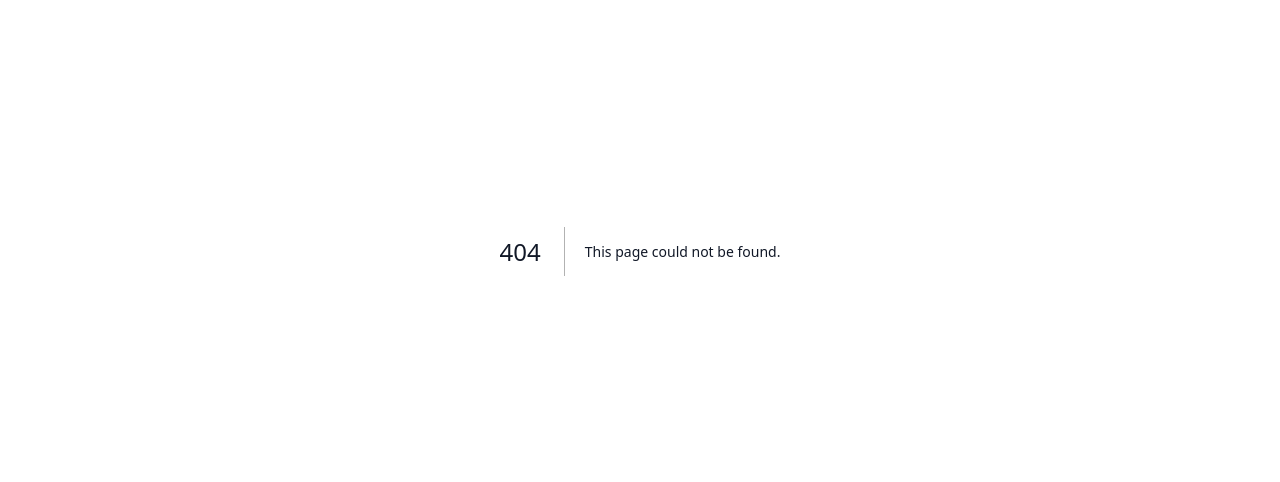
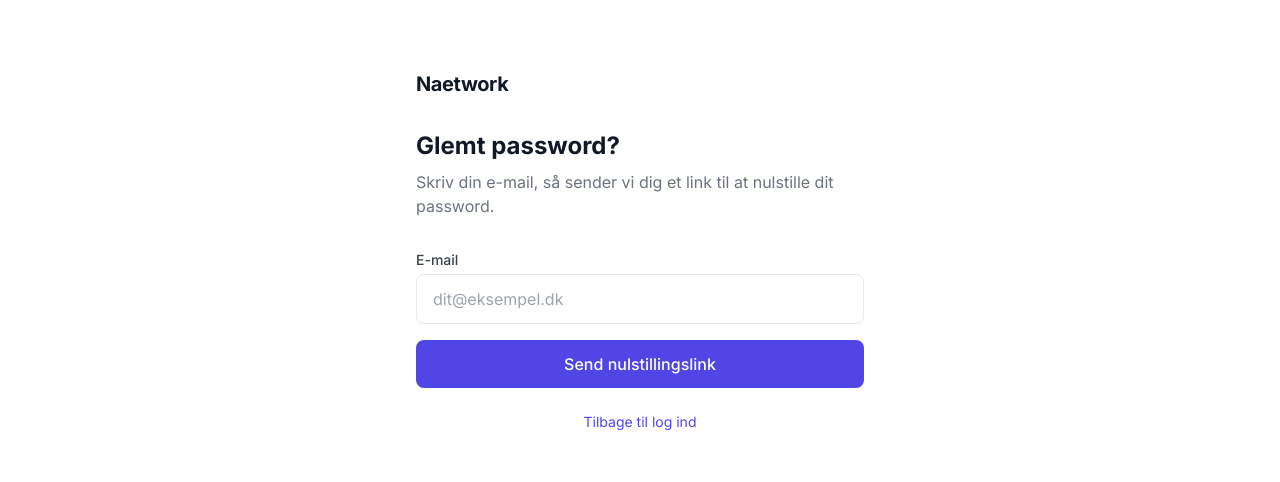
Before and after one commit to mikkelstreet-png/Naetwork, a Next.js app: page /forgot-password in a window 1280 px wide. Before the commit this address had no page. Shown: the part 149-631 px from the top of the page. Built offline with nearby package versions, Linux system fonts and the light colour scheme; no server answers.

Commit message:
feat: Round 2 – auth, profiles, deletion flow

```diff
--- /dev/null
+++ b/app/forgot-password/page.tsx
@@ -0,0 +1,68 @@
+'use client';
+import { useState } from 'react';
+import { createClient } from '@/lib/supabase/client';
+import Link from 'next/link';
+
+export default function ForgotPasswordPage() {
+  const [email, setEmail] = useState('');
+  const [loading, setLoading] = useState(false);
+  const [sent, setSent] = useState(false);
+  const supabase = createClient();
+
+  async function handleSubmit(e: React.FormEvent) {
+    e.preventDefault();
+    setLoading(true);
+    await supabase.auth.resetPasswordForEmail(email, {
+      redirectTo: `${window.location.origin}/reset-password`,
+    });
+    setSent(true);
+    setLoading(false);
+  }
+
+  if (sent) {
+    return (
+      <main className="min-h-screen bg-white flex items-center justify-center px-6">
+        <div className="w-full max-w-md text-center">
+          <h1 className="text-2xl font-bold text-gray-900 mb-3">Tjek din e-mail</h1>
+          <p className="text-gray-500">Hvis kontoen findes, har vi sendt et nulstillingslink til <strong>{email}</strong>.</p>
+          <Link href="/login" className="mt-8 inline-block text-indigo-600 hover:underline text-sm">Tilbage til log ind</Link>
+        </div>
+      </main>
+    );
+  }
+
+  return (
+    <main className="min-h-screen bg-white flex items-center justify-center px-6">
+      <div className="w-full max-w-md">
+        <div className="mb-8">
+          <Link href="/" className="font-bold text-xl tracking-tight text-gray-900">Naetwork</Link>
+        </div>
+        <h1 className="text-2xl font-bold text-gray-900 mb-2">Glemt password?</h1>
+        <p className="text-gray-500 mb-8">Skriv din e-mail, så sender vi dig et link til at nulstille dit password.</p>
+        <form onSubmit={handleSubmit} className="space-y-4">
+          <div>
+            <label className="block text-sm font-medium text-gray-700 mb-1">E-mail</label>
+            <input
+              type="email"
+              required
+              value={email}
+              onChange={e => setEmail(e.target.value)}
+              className="w-full border border-gray-200 rounded-lg px-4 py-3 focus:outline-none focus:ring-2 focus:ring-indigo-500"
+              placeholder="dit@eksempel.dk"
+            />
+          </div>
+          <button
+            type="submit"
+            disabled={loading}
+            className="w-full bg-indigo-600 hover:bg-indigo-700 text-white font-medium py-3 rounded-lg transition-colors disabled:opacity-50"
+          >
+            {loading ? 'Sender...' : 'Send nulstillingslink'}
+          </button>
+        </form>
+        <p className="mt-6 text-sm text-center text-gray-500">
+          <Link href="/login" className="text-indigo-600 hover:underline">Tilbage til log ind</Link>
+        </p>
+      </div>
+    </main>
+  );
+}
```
